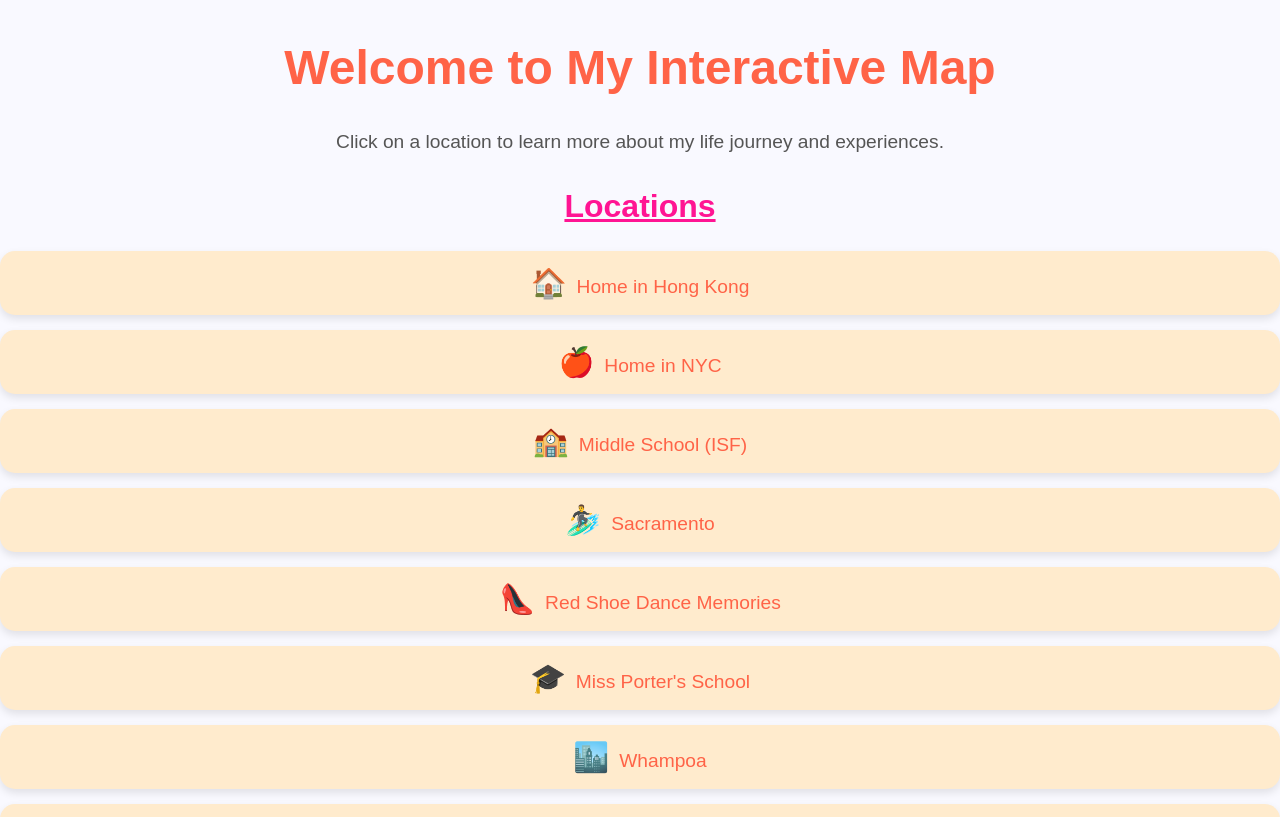
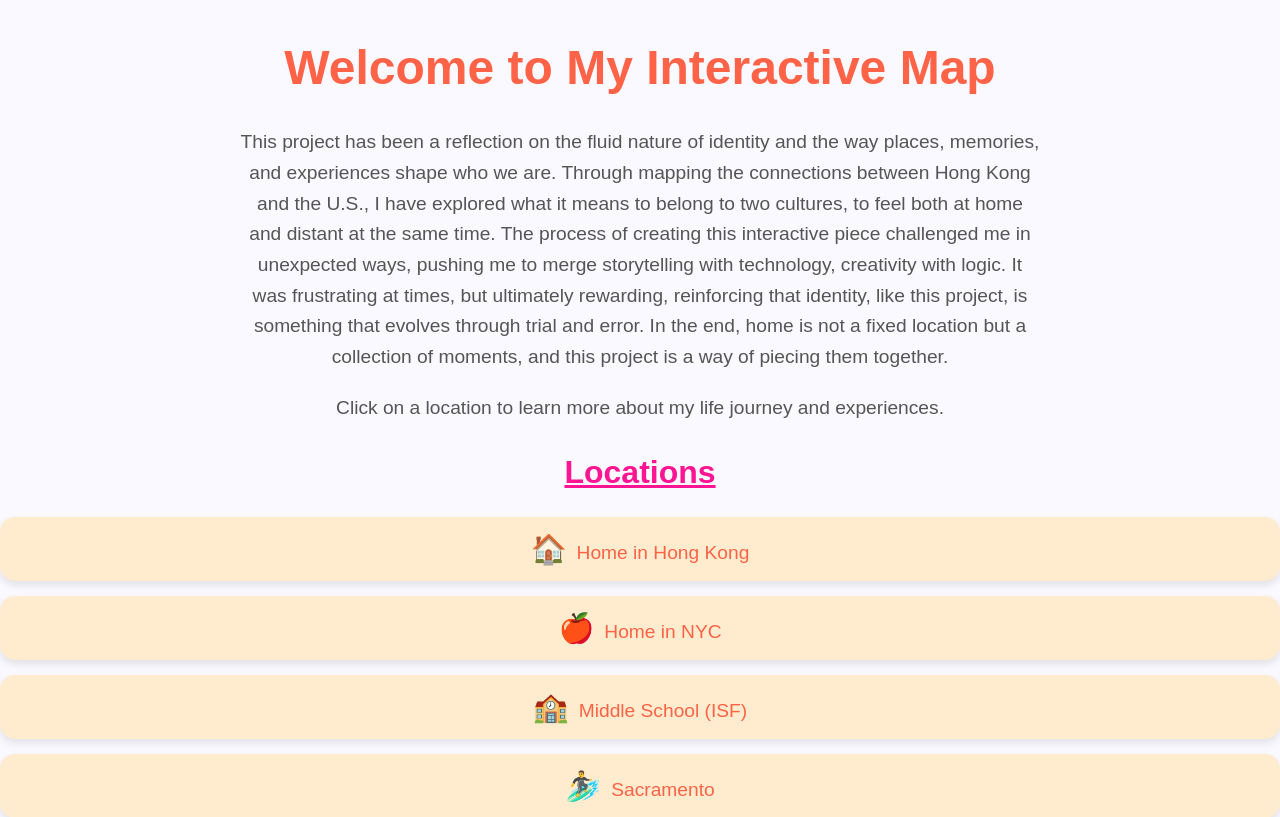
Before and after one commit to carissacha/interactive-map, a plain HTML site: page index.html in a window 1280 px wide. Shown: the top 817 px of the page. Drawn offline with Linux system fonts and the light colour scheme.

Commit message:
Update index.html

```diff
--- a/index.html
+++ b/index.html
@@ -64,6 +64,7 @@
 </head>
 <body>
     <h1>Welcome to My Interactive Map</h1>
+    <p>This project has been a reflection on the fluid nature of identity and the way places, memories, and experiences shape who we are. Through mapping the connections between Hong Kong and the U.S., I have explored what it means to belong to two cultures, to feel both at home and distant at the same time. The process of creating this interactive piece challenged me in unexpected ways, pushing me to merge storytelling with technology, creativity with logic. It was frustrating at times, but ultimately rewarding, reinforcing that identity, like this project, is something that evolves through trial and error. In the end, home is not a fixed location but a collection of moments, and this project is a way of piecing them together.</p>
     <p>Click on a location to learn more about my life journey and experiences.</p>
 
     <h2>Locations</h2>
@@ -79,7 +80,6 @@
         <li><a href="kwaichung.html"><span class="cute-icon">🛍️</span>Kwai Chung</a></li>
         <li><a href="northeastern.html"><span class="cute-icon">🏛️</span>Northeastern University</a></li>
         <li><a href="clearwater.html"><span class="cute-icon">⛳</span>Clearwater Bay</a></li>
-
     </ul>
 </body>
 </html>
```
